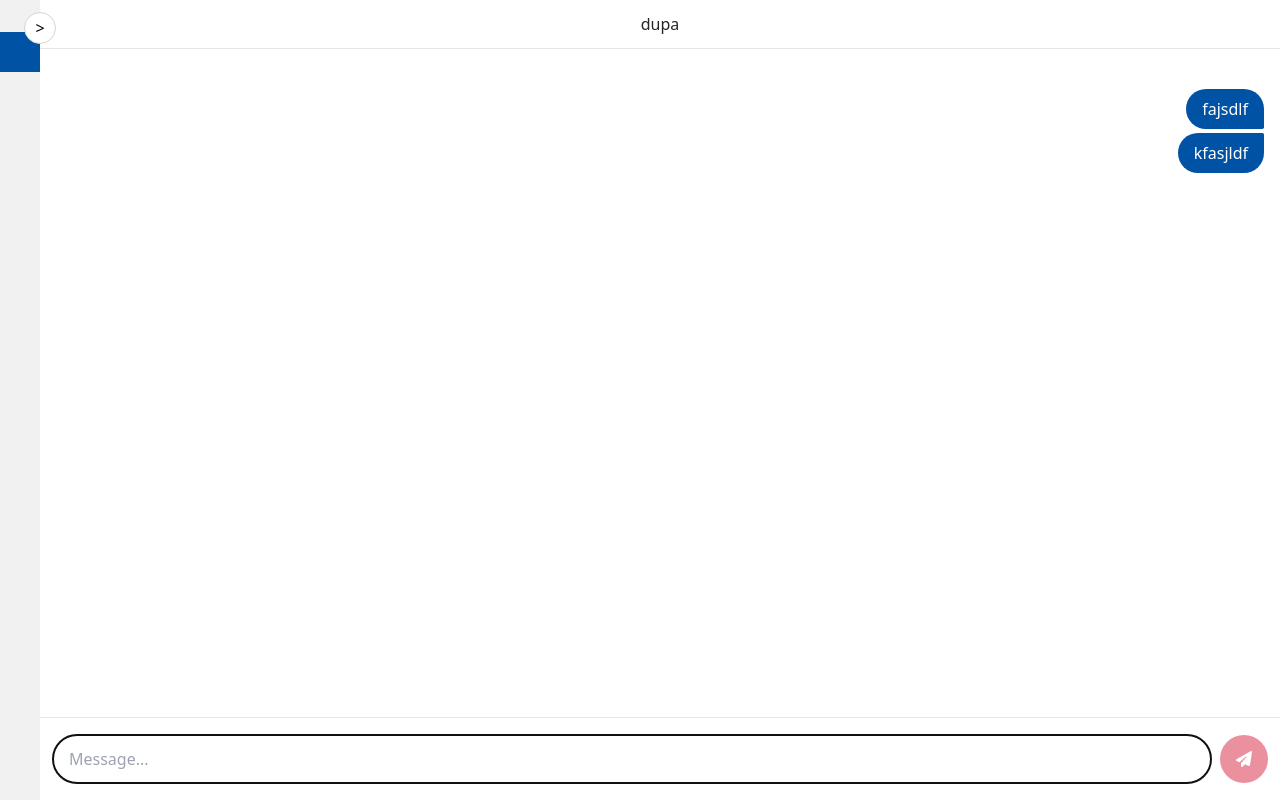
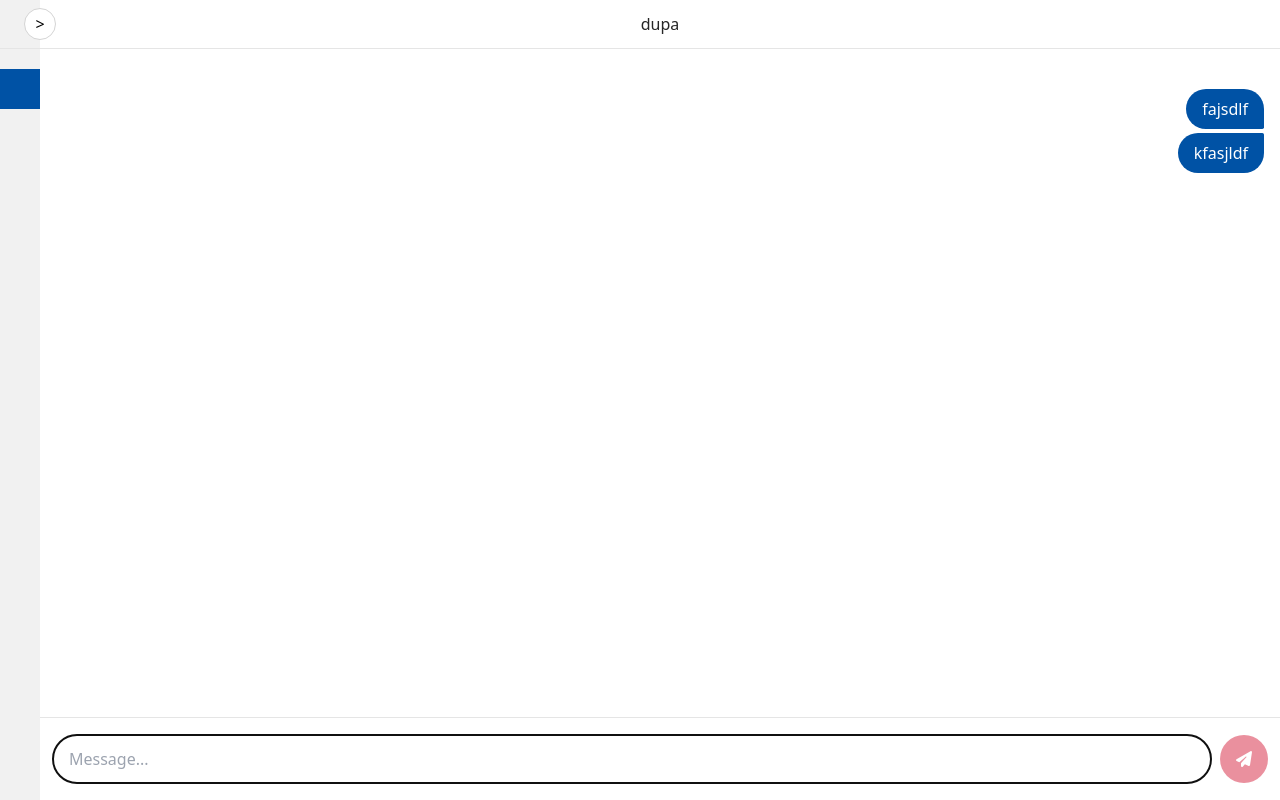
Before and after one commit to karolsw3/hackyeah-2024, a React (Vite) app in the folder web/: page / in a window 1280 px wide. Built offline with nearby package versions, Linux system fonts and the light colour scheme.

Commit message:
style: add header with title

```diff
--- a/web/src/components/HistorySidebar.tsx
+++ b/web/src/components/HistorySidebar.tsx
@@ -27,7 +27,7 @@ const HistorySidebar = () => {
 				aria-label={'Open/Close Sidebar'}
 				onClick={() => setIsSidebarOpen(!isSidebarOpen)}
 				className={classNames(
-					'absolute top-0 right-0 -mr-4 mt-3',
+					'absolute top-0 right-0 -mr-4 mt-[8px]',
 					'w-8 h-8 bg-white z-20 shadow-xs',
 					'border border-neutral-300 rounded-full',
 					'flex items-center justify-center',
@@ -45,13 +45,18 @@ const HistorySidebar = () => {
 				<div
 					className={classNames(
 						'h-screen w-64 border-r border-neutral-300',
-						'py-2 bg-gov-light-gray shadow-md overflow-hidden',
+						'bg-gov-light-gray shadow-md overflow-hidden',
 						'relative',
 					)}
 				>
 					<div
-						className={'mt-6'}
+						className={classNames(
+							'w-full px-4 py-3 flex items-center justify-end',
+							'border-b border-neutral-200 text-neutral-800',
+							'flex items-center justify-center mb-5'
+						)}
 					>
+						<b>TaxBot AI</b>
 					</div>
 					{conversations.map(conversation => (
 						<button
```
